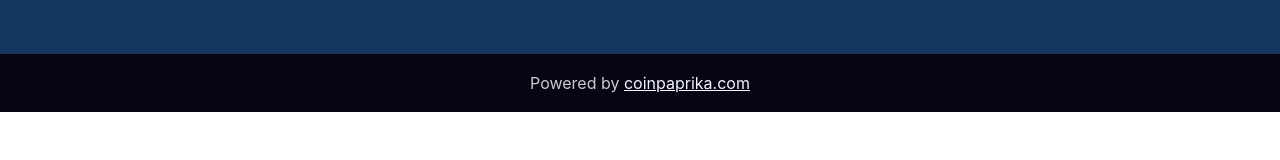
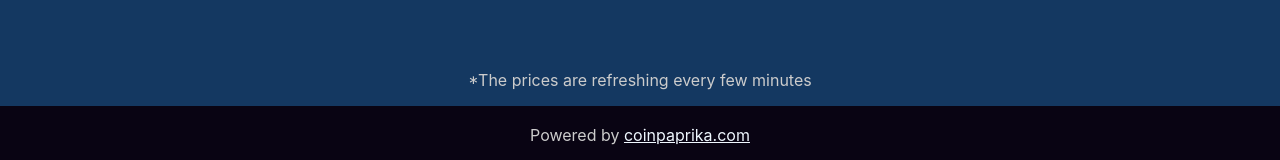
Before and after one commit to r0mansCode/coin-exchange, a React (Create React App) app: page / in a window 1280 px wide. Shown: the part 518-678 px from the top of the page. Built offline with nearby package versions, Linux system fonts and the light colour scheme; no server answers.

Commit message:
text explanation

```diff
--- a/src/App.js
+++ b/src/App.js
@@ -88,6 +88,7 @@ function App(props) {
            coinData={coinData}
            showBalance = {showBalance}
            handleRefresh={handleRefresh} />
+           <p>*The prices are refreshing every few minutes</p>
            <Footer />
       </Div>
     );
```
